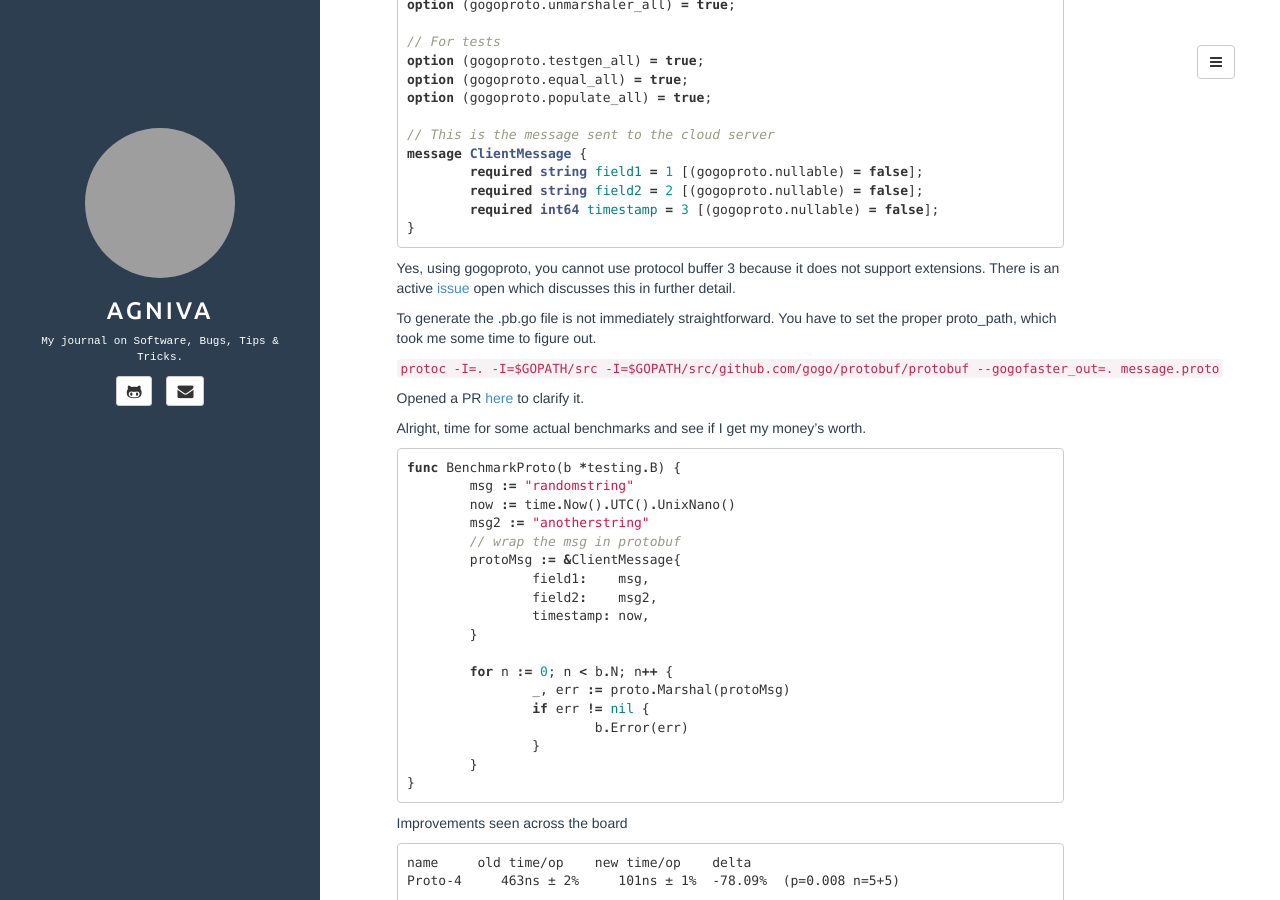
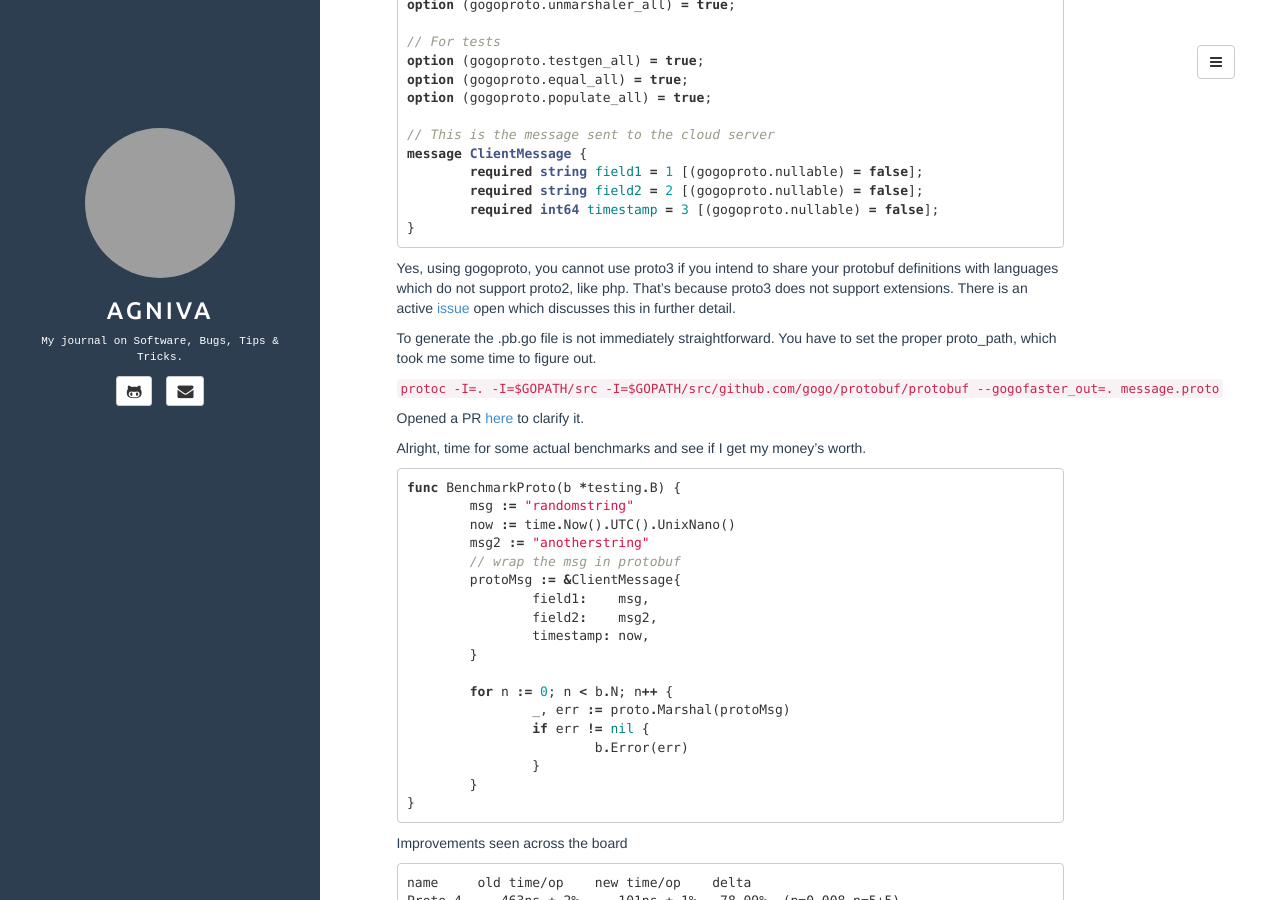
Before and after one commit to agnivade/agnivade.github.io, a Jekyll site: the page built from _posts/2017-11-18-gogoproto.md, in a window 1280 px wide and 900 px high, scrolled down 966 px. Built offline with Jekyll 4.4.1, drawn with Linux system fonts in a browser that asks for light colours; emoji names are drawn with the system emoji font; comment, search, counter and statistics services are not loaded; grey boxes are pictures that could not be loaded.

Commit message:
gogoproto: made correction regarding proto3 usage

````diff
--- a/_posts/2017-11-18-gogoproto.md
+++ b/_posts/2017-11-18-gogoproto.md
@@ -60,7 +60,7 @@ message ClientMessage {
 }
 ```
 
-Yes, using gogoproto, you cannot use protocol buffer 3 because it does not support extensions. There is an active [issue](https://github.com/gogo/protobuf/issues/324) open which discusses this in further detail.
+Yes, using gogoproto, you cannot use proto3 if you intend to share your protobuf definitions with languages which do not support proto2, like php. That's because proto3 does not support extensions. There is an active [issue](https://github.com/gogo/protobuf/issues/324) open which discusses this in further detail.
 
 To generate the .pb.go file is not immediately straightforward. You have to set the proper proto_path, which took me some time to figure out.
 
````
